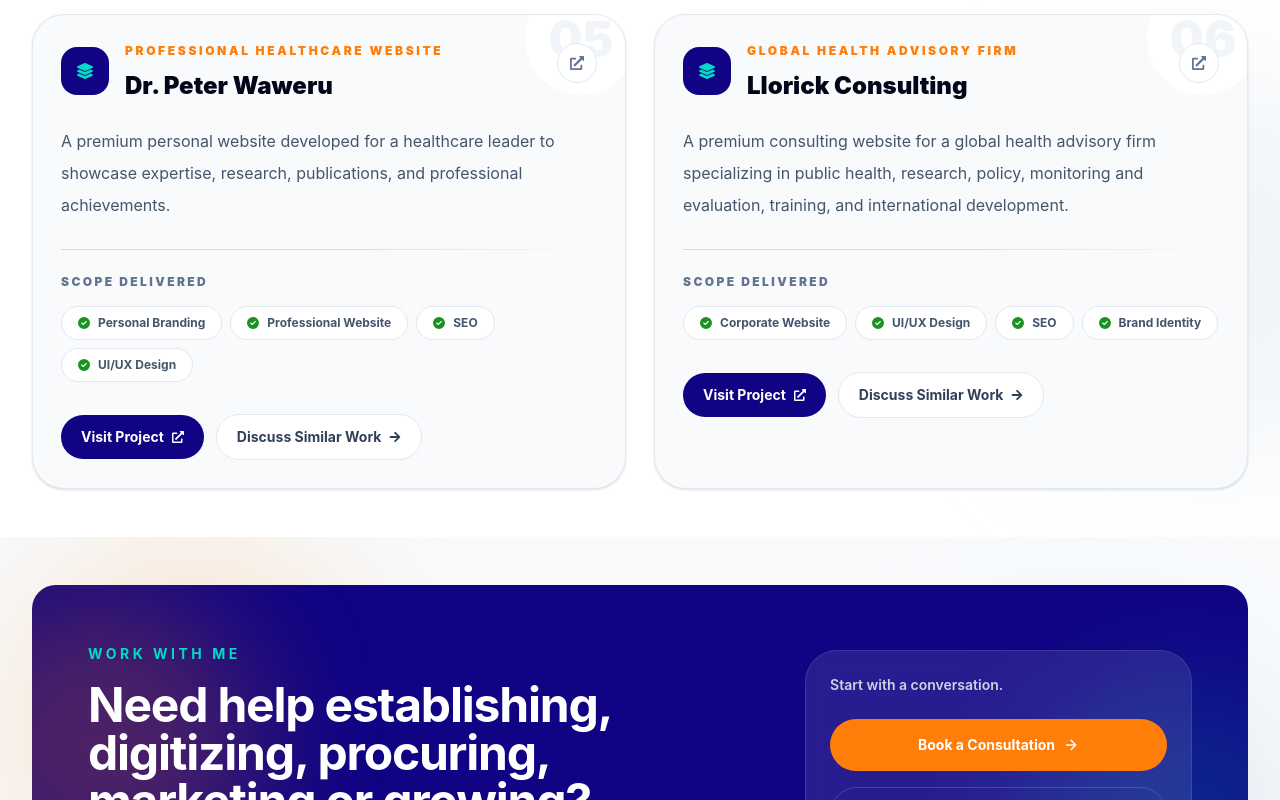
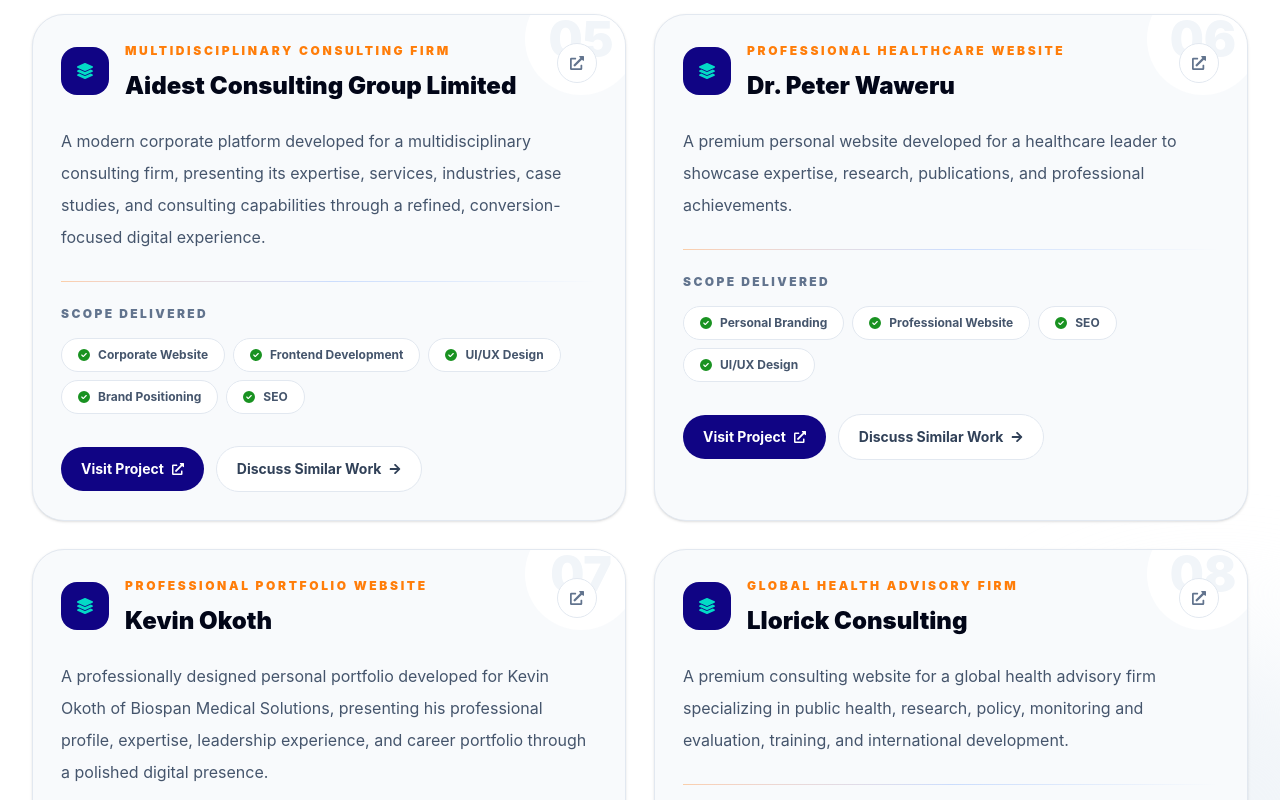
Before and after one commit to kennedymaurice/KennedyMaurice, a React (Vite) app: page /portfolio in a window 1280 px wide. Shown: the part 1540-2340 px from the top of the page. Built offline with nearby package versions, Linux system fonts and the light colour scheme.

Commit message:
Update projects.js and Footer.jsx to include GitHub link and icon.

```diff
--- a/src/data/projects.js
+++ b/src/data/projects.js
@@ -32,12 +32,39 @@
         services: ["Corporate Website", "Brand Positioning", "SEO", "UI/UX Design"],
     },
     {
+        title: "Aidest Consulting Group Limited",
+        category: "Multidisciplinary Consulting Firm",
+        url: "https://www.aidest.co.ke",
+        description:
+            "A modern corporate platform developed for a multidisciplinary consulting firm, presenting its expertise, services, industries, case studies, and consulting capabilities through a refined, conversion-focused digital experience.",
+        services: [
+            "Corporate Website",
+            "Frontend Development",
+            "UI/UX Design",
+            "Brand Positioning",
+            "SEO",
+        ],
+    },
+    {
         title: "Dr. Peter Waweru",
         category: "Professional Healthcare Website",
         url: "https://www.peterwaweru.co.ke",
         description:
             "A premium personal website developed for a healthcare leader to showcase expertise, research, publications, and professional achievements.",
         services: ["Personal Branding", "Professional Website", "SEO", "UI/UX Design"],
+    },
+    {
+        title: "Kevin Okoth",
+        category: "Professional Portfolio Website",
+        url: "https://kevin.biospan.co.ke",
+        description:
+            "A professionally designed personal portfolio developed for Kevin Okoth of Biospan Medical Solutions, presenting his professional profile, expertise, leadership experience, and career portfolio through a polished digital presence.",
+        services: [
+            "Personal Branding",
+            "Portfolio Website",
+            "UI/UX Design",
+            "Professional Positioning",
+        ],
     },
     {
         title: "Llorick Consulting",
```
Also changed, not shown: 1 other file (tests, documents, lock files or other folders).
